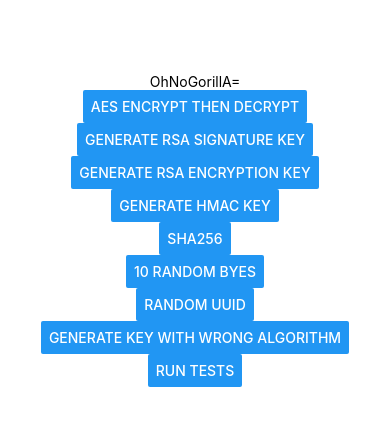
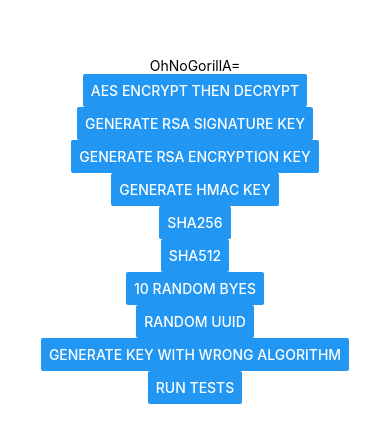
Before and after one commit to icure/expo-kryptom, a React Native app in the folder example/: screen / in a window 390 px wide. Shown: the part 192-634 px from the top of the page. Built offline with nearby package versions, Linux system fonts and the light colour scheme.

Commit message:
test: Added sha512

```diff
--- a/example/App.tsx
+++ b/example/App.tsx
@@ -348,6 +348,14 @@ export default function App() {
 				title="Sha256"
 			/>
 			<Button
+				onPress={async () => {
+					const digest = await Digest.sha512((bytes));
+					console.log("Sha512");
+					console.log(ua2b64(new Uint8Array(digest)));
+				}}
+				title="Sha512"
+			/>
+			<Button
 				onPress={() => {
 					const random = StrongRandom.randomBytes(10);
 					console.log("Random bytes");
```
Also changed, not shown: 2 other files (tests, documents, lock files or other folders).
